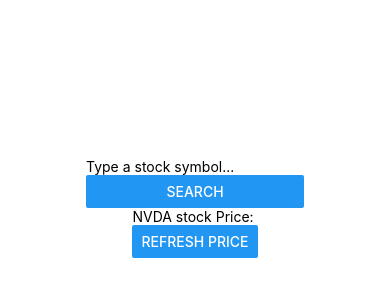
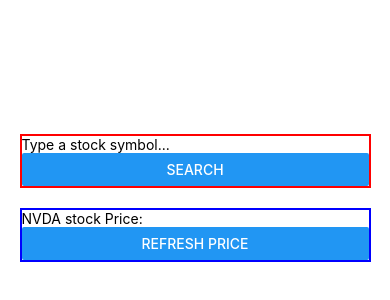
Before and after one commit to adamnoden/yayo, a React Native app in the folder expo/: screen / in a window 390 px wide. Shown: the part 214-514 px from the top of the page. Built offline with nearby package versions, Linux system fonts and the light colour scheme.

Commit message:
layout improvements

```diff
--- a/expo/App.tsx
+++ b/expo/App.tsx
@@ -1,23 +1,38 @@
-import { StatusBar } from "expo-status-bar";
-import { StyleSheet, View } from "react-native";
+import React from "react";
+import { View, StyleSheet } from "react-native";
+import { StockInfo, StockSearch } from "./src/components";
 
-import { StockInfoComponent, StockSearch } from "./src/components";
-
-export default function App() {
+const App = () => {
   return (
     <View style={styles.container}>
-      <StockSearch />
-      <StockInfoComponent />
-      <StatusBar style="auto" />
+      <View style={[styles.componentContainer, styles.redBorder]}>
+        <StockSearch />
+      </View>
+      <View style={[styles.componentContainer, styles.blueBorder]}>
+        <StockInfo />
+      </View>
     </View>
   );
-}
+};
 
 const styles = StyleSheet.create({
   container: {
     flex: 1,
-    backgroundColor: "#fff",
+    justifyContent: "center",
     alignItems: "center",
-    justifyContent: "center",
+  },
+  componentContainer: {
+    width: "90%", // Adjust based on your layout needs
+    marginBottom: 20, // Adds space between the components
+  },
+  redBorder: {
+    borderColor: "red",
+    borderWidth: 2,
+  },
+  blueBorder: {
+    borderColor: "blue",
+    borderWidth: 2,
   },
 });
+
+export default App;
--- a/expo/src/components/StockInfo.tsx
+++ b/expo/src/components/StockInfo.tsx
@@ -3,7 +3,7 @@
 import { View, Text, Button } from "react-native";
 import { callFetchStockPrice } from "../services/stock-service";
 
-export const StockInfoComponent = () => {
+export const StockInfo = () => {
   const [stockPrice, setStockPrice] = useState<number | null>(null);
 
   const handleFetchPrice = async () => {
```
